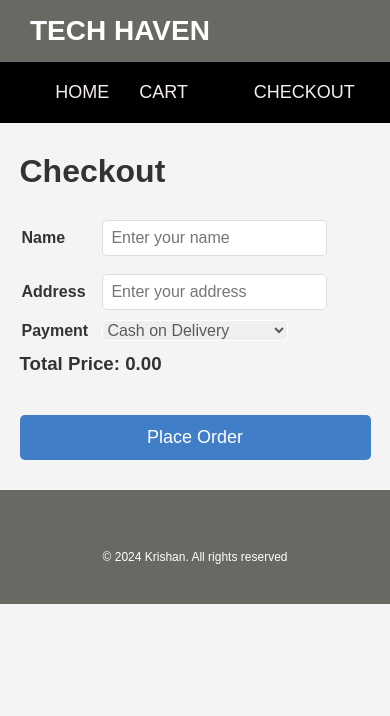
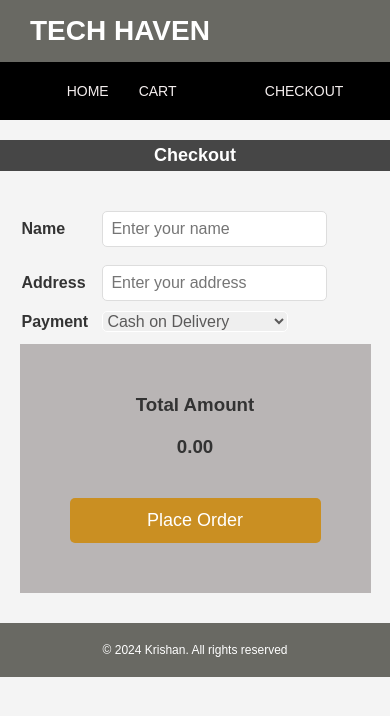
Before and after one commit to Krishan47Singh/ecomm-web, a React (Vite) app: page /checkout in a window 390 px wide. Shown: the top 716 px of the page. Built offline with nearby package versions, Linux system fonts and the light colour scheme.

Commit message:
changes in components and pages styles

```diff
--- a/src/Components/Navbar.jsx
+++ b/src/Components/Navbar.jsx
@@ -10,6 +10,7 @@ const Navbar = () => {
 
   return (
     <>
+
     <nav className="navbar">
       <div className="navbar-logo">
         <h2>TECH HAVEN</h2>
--- a/src/Pages/Cart.jsx
+++ b/src/Pages/Cart.jsx
@@ -16,7 +16,7 @@ const Cart = () => {
       <div className="cart-items">
         {cart.map(product => (
           <div key={product.id} className='cart-img'>
-            <img src={product.image} alt={product.title}/>
+            <img src={product.image} alt={product.title} />
             <div>
               <h3>{product.title}</h3>
               <p>Total item: {product.quantity} <br /> Price: {product.price}</p>
@@ -25,10 +25,14 @@ const Cart = () => {
           </div>
         ))}
       </div>
-      <h2>Total: ${totalPrice}</h2>
+      <div className='tptc'>
+        <h2>Amount </h2>
+        <h2>{totalPrice}</h2> <br />
         <Link to="/checkout">
           <button>Proceed to Checkout</button>
         </Link>
+      </div>
+
     </div>
   );
 };
--- a/src/Pages/CheckOut.jsx
+++ b/src/Pages/CheckOut.jsx
@@ -17,8 +17,9 @@ const CheckOut = () => {
 
   return (
     <div className='content'>
+      <h1>Checkout</h1>
       <form onSubmit={handleSubmit(onSubmit)} className='checkout-form'>
-        <h1>Checkout</h1>
+
         <table className='checkout-table'>
           <tbody>
             <tr>
@@ -53,9 +54,13 @@ const CheckOut = () => {
             </tr>
           </tbody>
         </table>
-        <h3>Total Price: {totalPrice.toFixed(2)}</h3> {/* Formatting the price */}
-        <button type="submit">Place Order</button>
+        <div className='tpo'>
+          <h3>Total Amount </h3>
+          <h3>{totalPrice.toFixed(2)}</h3>
+          <button type="submit">Place Order</button>
+        </div>
       </form>
+
     </div>
   );
 };
--- a/src/Pages/ProductDetails.jsx
+++ b/src/Pages/ProductDetails.jsx
@@ -16,10 +16,13 @@ const ProductDetails = () => {
   if (!product) return <div>Loading...</div>;
 
   return (
+    <>
+    <h1>Product Details</h1>
     <div className="product-detail">
+
       <img src={product.image} alt={product.name} />
       <div className="product-info">
-        <h1>{product.title}</h1>
+        <h2>{product.title}</h2>
         <p className="price">Price: {product.price}</p>
         <div className="description">
           <h3>Description</h3>
@@ -29,6 +32,7 @@ const ProductDetails = () => {
         </div>
       </div>
     </div>
+    </>
   );
 };
 
--- a/src/styles/Cart.css
+++ b/src/styles/Cart.css
@@ -22,16 +22,33 @@
 
   .cart-img{
     display: flex;
+    padding: 20px;
   }
 
   .cart-img button{
     margin-top: 10px;
+    font-size: 16px;
+  }
+  .cart-img button:hover{
+    background: red;
   }
 
-  .cart-page{
-    max-width: 1220px;
-    margin: auto;
-    margin-bottom: 40px;
+  .cart-page h1{
+    color: #fff;
+    text-align: center;
+    margin-top: 20px;
+    padding: 5px;
+    font-size: 18px;
+    background-color: #464646;
+  }
+  .tptc{
+    text-align: center;
+    margin: 50px;
+  }
+
+  .tptc button:hover{
+    background: green;
+    font-size: 18px;
   }
 
   /* Responsive */
--- a/src/styles/Home.css
+++ b/src/styles/Home.css
@@ -1,4 +1,5 @@
-/* .product-list {
+
+   .product-list {
     display: grid;
     grid-template-columns: repeat(3, 1fr);
     gap: 20px;
@@ -6,66 +7,7 @@
   }
 
   .product-card {
-    background-color: rgb(220, 220, 216);
-    padding: 15px;
-    border-radius: 5px;
-    text-align: center;
-    box-shadow: rgba(0, 0, 0, 0.4) 0px 2px 4px, rgba(0, 0, 0, 0.3) 0px 7px 13px -3px, rgba(0, 0, 0, 0.2) 0px -3px 0px inset;
-    &:hover{
-      box-shadow: 0 2px 5px rgba(0, 0, 0, 0.2);
-    }
-  }
-
-  .product-card img {
-    width: 200px;
-    height: 200px;
-    border-radius: 5px;
-  }
-
-  .product-card h3 {
-    margin: 10px 0;
-  }
-
-  .product-card p {
-    font-size: 18px;
-    color: #333;
-  }
-
-  .product-card button {
-    font-size: 18px;
-    margin: 10px;
-    padding: 10px;
-    border-radius: 10px;
-    color: rgb(89, 225, 89);
-    background-color: rgb(84, 83, 83);
-  }
-
-  .view-detail{
-    font-weight: 600;
-    &:hover{
-      color: rgb(198, 40, 15);
-    }
-  }
-
-  .home-h1{
-    color: #fff;
-    text-align: center;
-    margin-top: 20px;
-    padding: 5px;
-    font-size: 18px;
-    background-color: #464646;
-  }
-   */
-
-   .product-list {
-    display: grid;
-    grid-template-columns: repeat(4, 1fr);
-    gap: 20px;
-    margin: 20px;
-  }
-
-  .product-card {
-    background-color: white;
+    background-color: #dcdcd8;
     padding: 15px;
     border-radius: 5px;
     text-align: center;
@@ -108,9 +50,6 @@
     cursor: pointer;
   }
 
-  .product-card button:hover {
-    background-color: #444;
-  }
 
   .view-detail{
     font-weight: 600;
@@ -165,6 +104,7 @@
     margin: 10px 0;
   }
 
+
   .product-card button {
     margin-top: auto;
     background-color: #333333;
@@ -176,7 +116,8 @@
   }
 
   .product-card button:hover {
-    background-color: #444;
+    color: #1e1d1d;
+    background-color: #c4c2c2;
   }
 
   .view-detail {
--- a/src/styles/checkOut.css
+++ b/src/styles/checkOut.css
@@ -1,3 +1,11 @@
+.content h1{
+  color: #fff;
+  text-align: center;
+  margin-top: 20px;
+  padding: 5px;
+  font-size: 18px;
+  background-color: #464646;
+}
 .checkout-form {
     display: flex;
     flex-direction: column;
@@ -19,9 +27,19 @@
     margin: 8px 0;
   }
 
-   .checkout-form button {
+  .tpo{
+    padding: 50px;
+    background: #b9b5b5;
+    text-align: center;
+    display: flex;
+    flex-direction: column;
+    gap: 10px;
+    max-width:100%;
+
+
+  }
+   .tpo button {
     margin-top: 20px;
-    background-color: #407fc7;
     color: white;
     font-size: 18px;
     padding: 12px 20px;
--- a/src/styles/global.css
+++ b/src/styles/global.css
@@ -32,34 +32,6 @@
     }
   }
 
-  /* footer{
-    padding: 30px;
-    background-color: #68516b;
-    color: #f4f4f4;
-  }
-  footer p{
-    text-align: center;
-    margin-top: 20px;
-  }
-
-  .Social{
-    display: flex;
-    gap: 60px;
-  }
-  .Social a{
-    font-size: 18px;
-    display: flex;
-    gap: 15px;
-  }
-
-  .social-link{
-    display: flex;
-    flex-direction: column;
-    gap: 10px;
-  } */
-
-  /* -------------------------------------------------  */
-
 /* Footer Styles */
 footer {
   background-color: rgb(105, 105, 99);
@@ -74,7 +46,7 @@ footer h2 {
 }
 
 footer p {
-  margin-top: 20px;
+
   font-size: 14px;
 }
 
@@ -88,10 +60,10 @@ footer p {
 }
 
 @media (max-width: 480px) {
-
-
+  footer{
+    padding: 20px;
+  }
   footer p {
     font-size: 12px;
   }
-
 }
--- a/src/styles/navbar.css
+++ b/src/styles/navbar.css
@@ -66,3 +66,10 @@
       text-align: left;
     }
   }
+  @media (max-width: 480px) {
+    .navbar-links a {
+      font-size: 14px;
+      width: 100%;
+      text-align: left;
+    }
+  }
--- a/src/styles/productDetails.css
+++ b/src/styles/productDetails.css
@@ -3,6 +3,14 @@
     gap: 30px;
     margin: 40px auto;
     max-width: 1200px;
+  }
+  h1{
+    color: #fff;
+  text-align: center;
+  margin-top: 20px;
+  padding: 5px;
+  font-size: 18px;
+  background-color: #464646;
   }
 
   .product-detail img {
```
Lines whose indentation alone changed are shown as unchanged.
